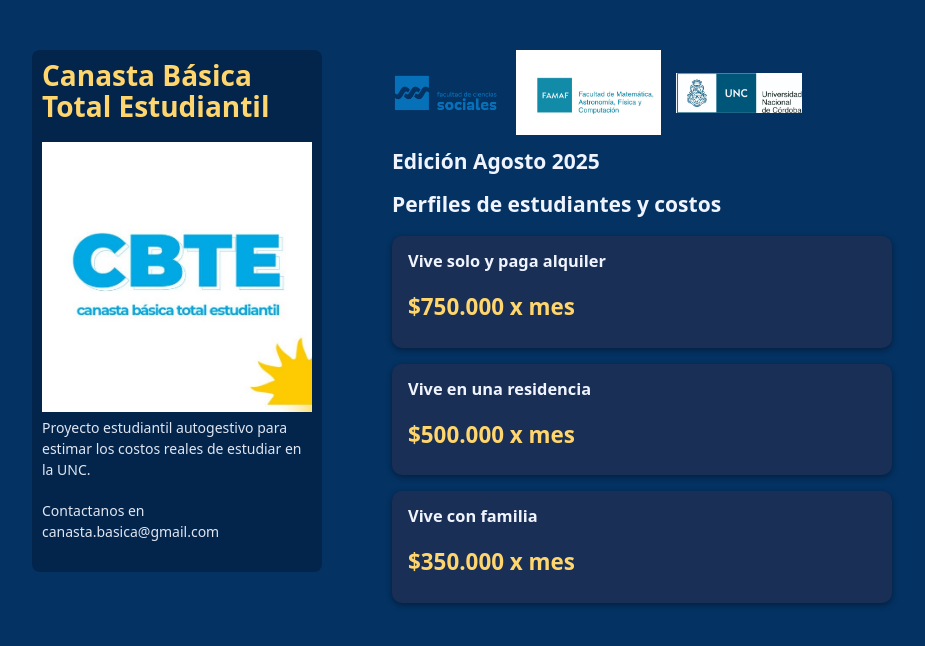
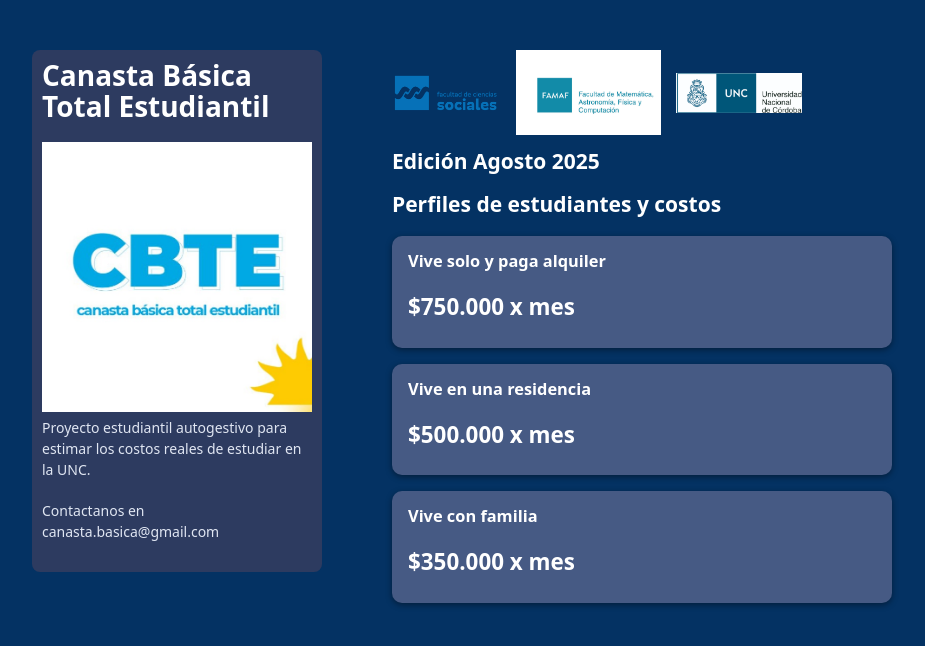
Before and after one commit to rocio-perez-sbarato/rocio-perez-sbarato.github.io, a Jekyll site: the page built from index.md, in a window 1280 px wide. Shown: the top 646 px of the page, without its empty margins (178-1103 px from the left). Built offline with Jekyll 4.4.1, drawn with Linux system fonts in a browser that asks for light colours.

Commit message:
azul, naranja y blanco

```diff
--- a/_sass/jekyll-theme-minimal.scss
+++ b/_sass/jekyll-theme-minimal.scss
@@ -1,5 +1,34 @@
+/** Base colors */
+$clr-dark-a0:   #000000;
+$clr-light-a0:  #ffffff;
+
+/** Theme primary colors - Amarillo dorado escalonado */
+$clr-primary-a0:  #ce9927;
+$clr-primary-a10: #d5a443;
+$clr-primary-a20: #dcaf5b;
+$clr-primary-a30: #e3ba73;
+$clr-primary-a40: #e9c58a;
+$clr-primary-a50: #efd0a1;
+
+/** Theme surface colors - Azules base */
+$clr-surface-a0:  #043263;
+$clr-surface-a10: #2b4573;
+$clr-surface-a20: #465a84;
+$clr-surface-a30: #607095;
+$clr-surface-a40: #7a86a6;
+$clr-surface-a50: #939db7;
+
+/** Theme tonal surface colors - Azul grisáceo */
+$clr-surface-tonal-a0:  #2d3b60;
+$clr-surface-tonal-a10: #434e70;
+$clr-surface-tonal-a20: #596281;
+$clr-surface-tonal-a30: #6f7792;
+$clr-surface-tonal-a40: #868ca4;
+$clr-surface-tonal-a50: #9da2b5;
+
+/** Body */
 body {
-  background-color: #043263;
+  background-color: $clr-surface-a0;
   padding: 50px;
   font-family: "Noto Sans", "Helvetica Neue", Helvetica, Arial, sans-serif;
   font-size: 14px;
@@ -9,8 +38,9 @@ body {
   margin: 0;
 }
 
+/** Headings */
 h1, h2, h3, h4, h5, h6 {
-  color: #f0f4ff;
+  color: $clr-light-a0;
   margin: 0 0 20px;
   line-height: 1.1;
 }
@@ -19,52 +49,57 @@ h1 {
   font-size: 28px;
 }
 
+/** Paragraphs, lists, tables, pre, dl */
 p, ul, ol, table, pre, dl {
   margin: 0 0 20px;
 }
 
+/** Links */
 a {
-  color: #FFD66E;
+  color: $clr-light-a0;
   text-decoration: none;
   transition: color 0.3s ease;
 }
 
 a:hover, a:focus {
-  color: #FFDA7C;
+  color: $clr-light-a0;
   font-weight: bold;
 }
 
 a small {
   font-size: 11px;
-  color: #f0f4ff;
+  color: $clr-light-a0;
   margin-top: -0.3em;
   display: block;
 }
 
 a:hover small {
-  color: #f0f4ff;
+  color: $clr-light-a0;
 }
 
+/** Wrapper */
 .wrapper {
   width: 860px;
   margin: 0 auto;
 }
 
+/** Blockquote */
 blockquote {
-  border-left: 3px solid #375a9b;
+  border-left: 3px solid $clr-surface-a20;
   margin: 0;
   padding: 0 0 0 20px;
   font-style: italic;
-  color: #d1d9f0;
+  color: $clr-surface-tonal-a40;
 }
 
+/** Code and pre */
 code, pre {
   font-family: Monaco, Bitstream Vera Sans Mono, Lucida Console, Terminal, Consolas, Liberation Mono, DejaVu Sans Mono, Courier New, monospace;
-  color: #b3d4fc;
-  background: #1f2d3d;
+  color: $clr-primary-a40;
+  background: $clr-surface-tonal-a0;
   border-radius: 5px;
   padding: 8px 15px;
-  border: 1px solid #375a9b;
+  border: 1px solid $clr-surface-a20;
   overflow-x: auto;
 }
 
@@ -72,6 +107,7 @@ pre {
   margin: 0 0 20px;
 }
 
+/** Tables */
 table {
   width: 100%;
   border-collapse: collapse;
@@ -81,31 +117,34 @@ table {
 th, td {
   text-align: left;
   padding: 5px 10px;
-  border-bottom: 1px solid #375a9b;
+  border-bottom: 1px solid $clr-surface-a20;
   color: #e0e6f2;
 }
 
 th {
   font-weight: 700;
-  color: #f0f4ff;
+  color: $clr-light-a0;
 }
 
+/** Definition term */
 dt {
-  color: #f0f4ff;
+  color: $clr-light-a0;
   font-weight: 700;
 }
 
+/** Images */
 img {
   max-width: 100%;
 }
 
+/** Keyboard input */
 kbd {
-  background-color: #f8f8f8;
+  background-color: $clr-light-a0;
   border: 1px solid #c6cbd1;
   border-bottom-color: #959da5;
   border-radius: 3px;
   box-shadow: inset 0 -1px 0 #959da5;
-  color: #444d56;
+  color: $clr-dark-a0;
   display: inline-block;
   font-size: 11px;
   line-height: 10px;
@@ -113,32 +152,34 @@ kbd {
   vertical-align: middle;
 }
 
+/** Header and Footer */
 header, footer {
   width: 270px;
   float: left;
   position: fixed;
   -webkit-font-smoothing: subpixel-antialiased;
-  background-color: #03254c;
+  background-color: $clr-surface-tonal-a0;
   padding: 10px;
   color: #e0e6f2;
   border-radius: 8px;
 }
 
+/** Downloads list */
 ul.downloads {
   list-style: none;
   height: 40px;
   padding: 0;
-  background: #375a9b;
+  background: $clr-surface-a20;
   border-radius: 5px;
-  border: 1px solid #275080;
+  border: 1px solid $clr-surface-a10;
   width: 270px;
-  color: #f0f4ff;
+  color: $clr-light-a0;
 }
 
 .downloads li {
   width: 89px;
   float: left;
-  border-right: 1px solid #275080;
+  border-right: 1px solid $clr-surface-a10;
   height: 40px;
 }
 
@@ -153,7 +194,7 @@ ul.downloads {
 .downloads a {
   line-height: 1;
   font-size: 11px;
-  color: #f0f4ff;
+  color: $clr-light-a0;
   display: block;
   text-align: center;
   padding-top: 6px;
@@ -163,48 +204,54 @@ ul.downloads {
 }
 
 .downloads a:hover, .downloads a:focus {
-  color: #ffd66e;
+  color: $clr-light-a0;
   font-weight: bold;
-  background-color: #274575;
+  background-color: $clr-surface-tonal-a10;
 }
 
+/** Strong */
 strong {
-  color: #d0d0d0;
+  color: $clr-surface-tonal-a50;
   font-weight: 700;
 }
 
+/** Section */
 section {
   width: 500px;
   float: right;
   padding-bottom: 50px;
 }
 
+/** Small text */
 small {
   font-size: 11px;
-  color: #c8d1e5;
+  color: $clr-surface-tonal-a50;
 }
 
+/** Horizontal rule */
 hr {
   border: 0;
-  background: #375a9b;
+  background: $clr-surface-a20;
   height: 1px;
   margin: 0 0 20px;
 }
 
+/** Cards container */
 .cards-container {
   display: flex;
   gap: 1rem;
   flex-wrap: wrap;
 }
 
+/** Card */
 .card {
   flex: 1;
   min-width: 250px;
-  background: #1a2f55;
+  background: $clr-surface-a20;
   border-radius: 10px;
   padding: 1rem;
   box-shadow: 0 2px 6px rgba(0,0,0,0.4);
-  color: #f0f4ff;
+  color: $clr-light-a0;
 }
 
 .card h3 {
@@ -215,7 +262,7 @@ hr {
   font-size: 1.4rem;
   font-weight: bold;
   margin-bottom: 0.5rem;
-  color: #ffd66e;
+  color: $clr-light-a0;
 }
 
 @media print, screen and (max-width: 960px) {
```
